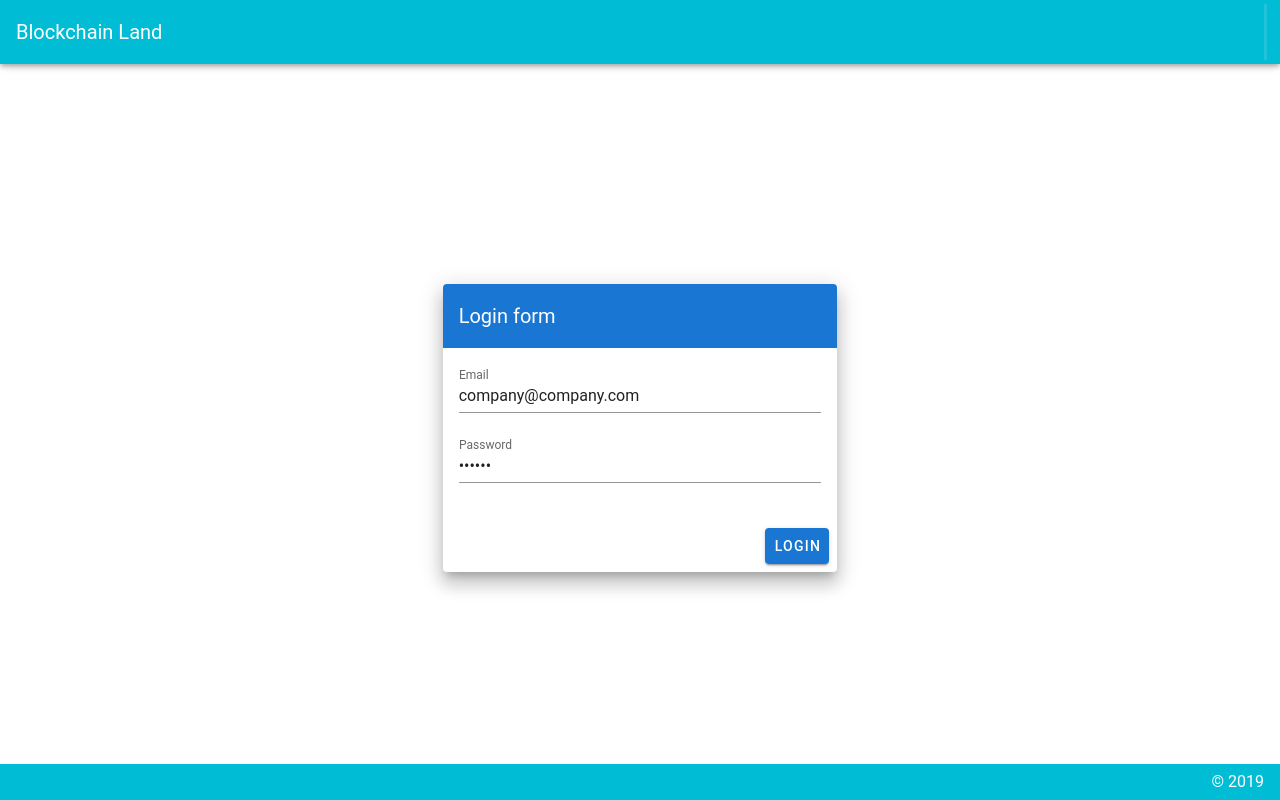
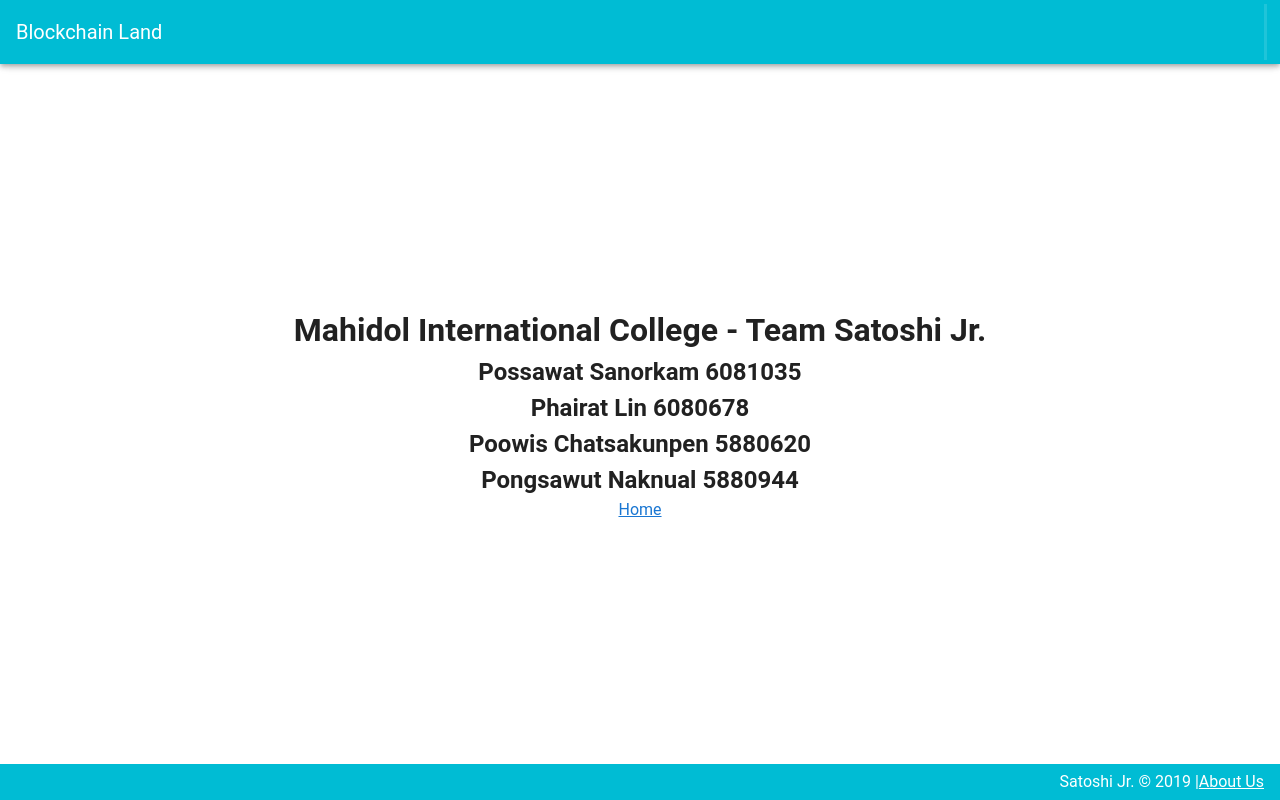
Before and after one commit to Umi4Life/blockchain-land, a Vue app in the folder frontend/blockchain-land/: page /aboutus in a window 1280 px wide. Before the commit this address led to /login. Built offline with nearby package versions, Linux system fonts and the light colour scheme; the HTML template or start-up script is replaced by a standard one.

Commit message:
added about us pagfe

```diff
--- a/frontend/blockchain-land/src/App.vue
+++ b/frontend/blockchain-land/src/App.vue
@@ -52,7 +52,8 @@
         >
             <v-spacer />
 
-            <span class="white--text">&copy; 2019</span>
+            <span class="white--text">Satoshi Jr.  &copy; 2019 | </span>
+            <router-link to="/aboutus" class="white--text"> About Us</router-link>
         </v-footer>
     </v-app>
 </template>
--- a/frontend/blockchain-land/src/router/index.js
+++ b/frontend/blockchain-land/src/router/index.js
@@ -8,6 +8,7 @@ import Home from '../views/Home.vue'
 import CheckRequest from '../views/CheckRequest.vue'
 Vue.use(VueRouter);
 import Land from '../views/Land.vue'
+import AboutUs from '../views/AboutUs.vue'
 
 
 Vue.use(VueRouter)
@@ -57,7 +58,12 @@ const routes = [
           requiresAuth: true
       },
       component: CheckRequest,
-  }
+  },
+    {
+        path: '/aboutus',
+        name: 'aboutus',
+        component: AboutUs,
+    },
 
 ]
 
--- /dev/null
+++ b/frontend/blockchain-land/src/views/AboutUs.vue
@@ -0,0 +1,37 @@
+<template>
+    <content>
+        <div>
+
+            <h1> Mahidol International College - Team Satoshi Jr. </h1>
+            <h1>  </h1>
+
+            <h2>Possawat Sanorkam 6081035 </h2>
+
+            <h2>Phairat Lin 6080678 </h2>
+
+            <h2>Poowis Chatsakunpen 5880620 </h2>
+
+            <h2>Pongsawut Naknual 5880944 </h2>
+
+            <router-link to="/home">Home</router-link>
+        </div>
+    </content>
+
+</template>
+
+<script>
+
+    export default {
+        name: 'aboutUs',
+        components: {
+        },
+        data: () => ({
+        }),
+        computed: {
+
+        },
+        methods:{
+
+        }
+    }
+</script>
```
